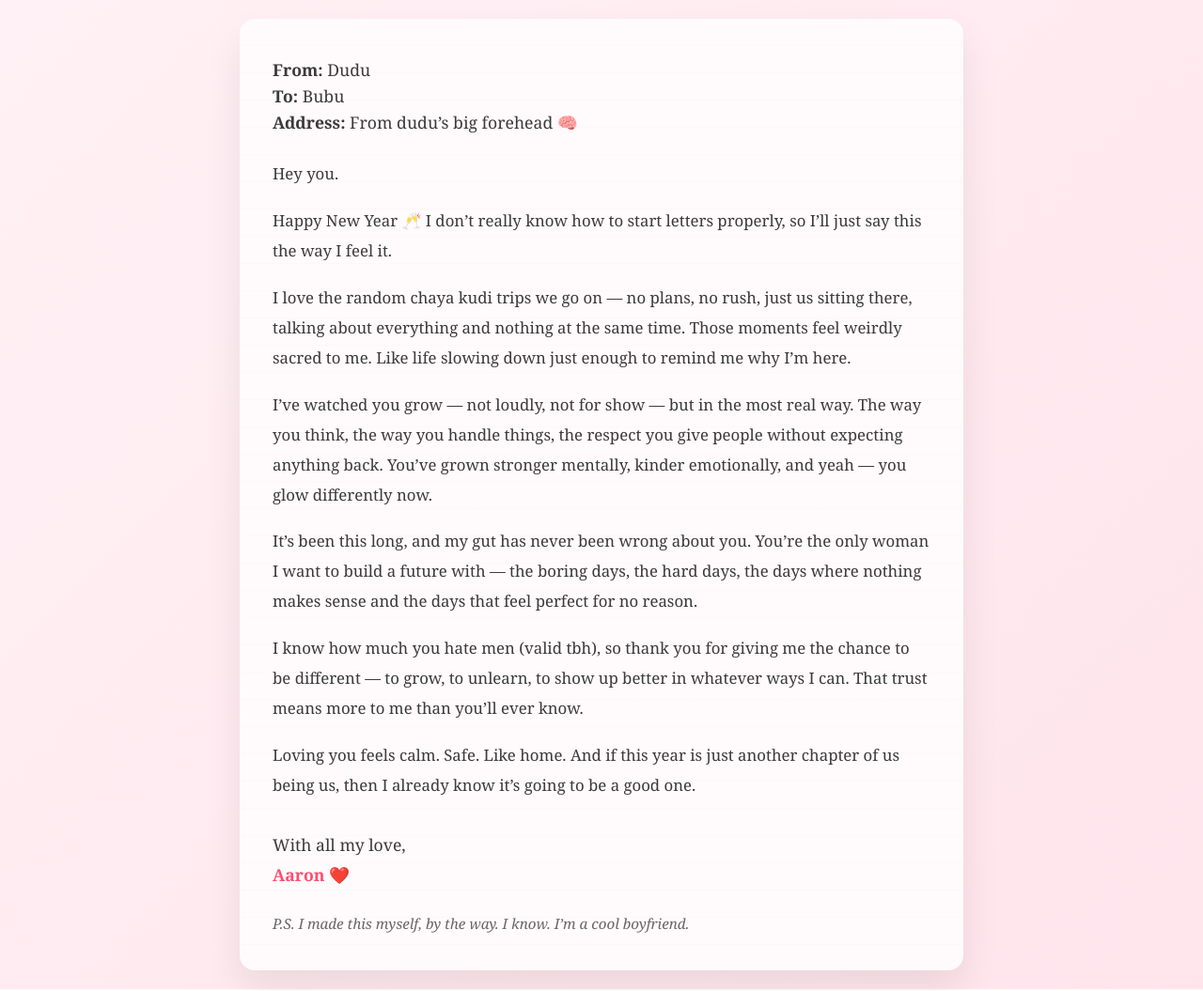
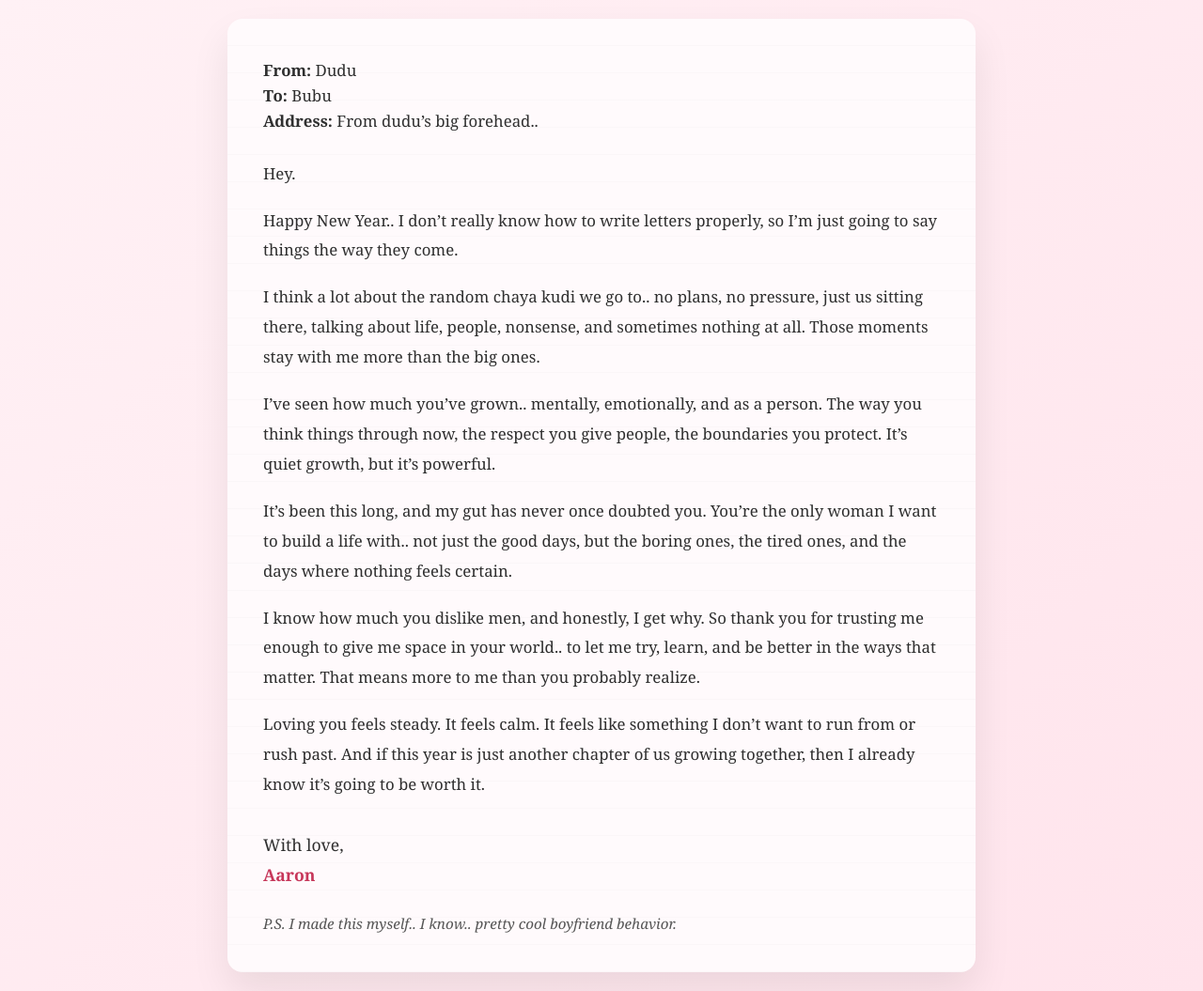
Before and after one commit to aaroncalex/aaroncalex.github.io, a plain HTML site: page index.html in a window 1280 px wide. Shown: the whole page at 94% size. Drawn offline with Linux system fonts and the light colour scheme.

Commit message:
Update index.html

```diff
--- a/index.html
+++ b/index.html
@@ -2,7 +2,7 @@
 <html lang="en">
 <head>
   <meta charset="UTF-8">
-  <title>A Letter For You ❤️</title>
+  <title>A Letter For You</title>
   <style>
     body {
       margin: 0;
@@ -11,19 +11,19 @@
       justify-content: center;
       align-items: center;
       background: linear-gradient(135deg, #fff1f5, #ffe4ec);
-      font-family: 'Georgia', serif;
-      color: #3a3a3a;
+      font-family: Georgia, serif;
+      color: #2f2f2f;
       padding: 20px;
     }
 
     .letter {
       background: #fffafc;
-      max-width: 700px;
+      max-width: 720px;
       width: 100%;
-      padding: 40px 35px;
+      padding: 42px 38px;
       border-radius: 16px;
       box-shadow: 0 20px 40px rgba(0,0,0,0.08);
-      animation: floatIn 1.4s ease forwards;
+      animation: fadeIn 1.3s ease forwards;
       position: relative;
     }
 
@@ -35,15 +35,15 @@
       background: repeating-linear-gradient(
         transparent,
         transparent 28px,
-        rgba(255, 77, 109, 0.04) 29px
+        rgba(0,0,0,0.035) 29px
       );
       pointer-events: none;
     }
 
-    @keyframes floatIn {
+    @keyframes fadeIn {
       from {
         opacity: 0;
-        transform: translateY(30px);
+        transform: translateY(25px);
       }
       to {
         opacity: 1;
@@ -52,15 +52,14 @@
     }
 
     .header {
-      font-size: 1.1rem;
-      margin-bottom: 25px;
+      font-size: 1.05rem;
+      margin-bottom: 26px;
       line-height: 1.6;
     }
 
     .content {
       font-size: 1.05rem;
       line-height: 1.9;
-      margin-bottom: 30px;
     }
 
     .content p {
@@ -68,7 +67,7 @@
     }
 
     .signature {
-      margin-top: 35px;
+      margin-top: 36px;
       font-size: 1.1rem;
     }
 
@@ -76,13 +75,13 @@
       display: block;
       margin-top: 8px;
       font-weight: bold;
-      color: #ff4d6d;
+      color: #c7375a;
     }
 
     .ps {
       margin-top: 30px;
       font-size: 0.95rem;
-      color: #666;
+      color: #555;
       font-style: italic;
     }
   </style>
@@ -92,59 +91,61 @@
     <div class="header">
       <strong>From:</strong> Dudu<br>
       <strong>To:</strong> Bubu<br>
-      <strong>Address:</strong> From dudu’s big forehead 🧠
+      <strong>Address:</strong> From dudu’s big forehead..
     </div>
 
     <div class="content">
       <p>
-        Hey you.
+        Hey.
       </p>
 
       <p>
-        Happy New Year 🥂
-        I don’t really know how to start letters properly, so I’ll just say this the way I feel it.
+        Happy New Year..
+        I don’t really know how to write letters properly, so I’m just going to say things the way they come.
       </p>
 
       <p>
-        I love the random chaya kudi trips we go on — no plans, no rush, just us sitting there,
-        talking about everything and nothing at the same time. Those moments feel weirdly sacred to me.
-        Like life slowing down just enough to remind me why I’m here.
+        I think a lot about the random chaya kudi we go to.. no plans, no pressure, just us sitting there,
+        talking about life, people, nonsense, and sometimes nothing at all.
+        Those moments stay with me more than the big ones.
       </p>
 
       <p>
-        I’ve watched you grow — not loudly, not for show — but in the most real way.
-        The way you think, the way you handle things, the respect you give people without expecting anything back.
-        You’ve grown stronger mentally, kinder emotionally, and yeah — you glow differently now.
+        I’ve seen how much you’ve grown.. mentally, emotionally, and as a person.
+        The way you think things through now, the respect you give people, the boundaries you protect.
+        It’s quiet growth, but it’s powerful.
       </p>
 
       <p>
-        It’s been this long, and my gut has never been wrong about you.
-        You’re the only woman I want to build a future with — the boring days, the hard days,
-        the days where nothing makes sense and the days that feel perfect for no reason.
+        It’s been this long, and my gut has never once doubted you.
+        You’re the only woman I want to build a life with..
+        not just the good days, but the boring ones, the tired ones, and the days where nothing feels certain.
       </p>
 
       <p>
-        I know how much you hate men (valid tbh),
-        so thank you for giving me the chance to be different —
-        to grow, to unlearn, to show up better in whatever ways I can.
-        That trust means more to me than you’ll ever know.
+        I know how much you dislike men, and honestly, I get why.
+        So thank you for trusting me enough to give me space in your world..
+        to let me try, learn, and be better in the ways that matter.
+        That means more to me than you probably realize.
       </p>
 
       <p>
-        Loving you feels calm. Safe. Like home.
-        And if this year is just another chapter of us being us,
-        then I already know it’s going to be a good one.
+        Loving you feels steady.
+        It feels calm.
+        It feels like something I don’t want to run from or rush past.
+        And if this year is just another chapter of us growing together,
+        then I already know it’s going to be worth it.
       </p>
     </div>
 
     <div class="signature">
-      With all my love,<br>
-      <span>Aaron ❤️</span>
+      With love,<br>
+      <span>Aaron</span>
     </div>
 
     <div class="ps">
-      P.S. I made this myself, by the way.
-      I know. I’m a cool boyfriend.
+      P.S. I made this myself..
+      I know.. pretty cool boyfriend behavior.
     </div>
   </div>
 </body>
```
